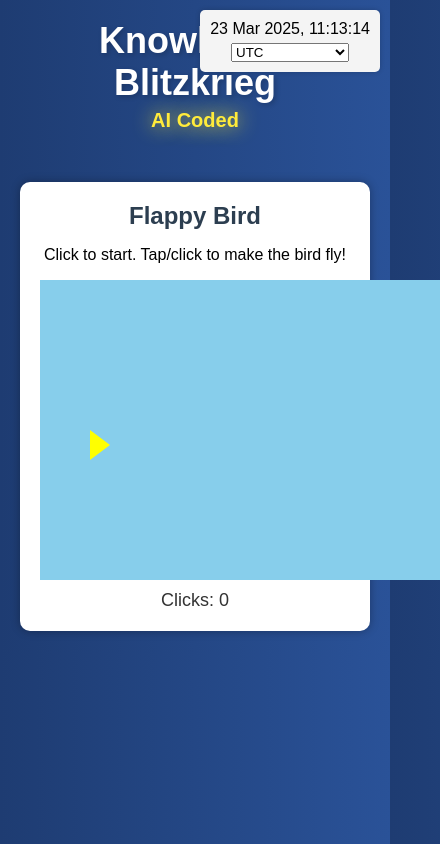
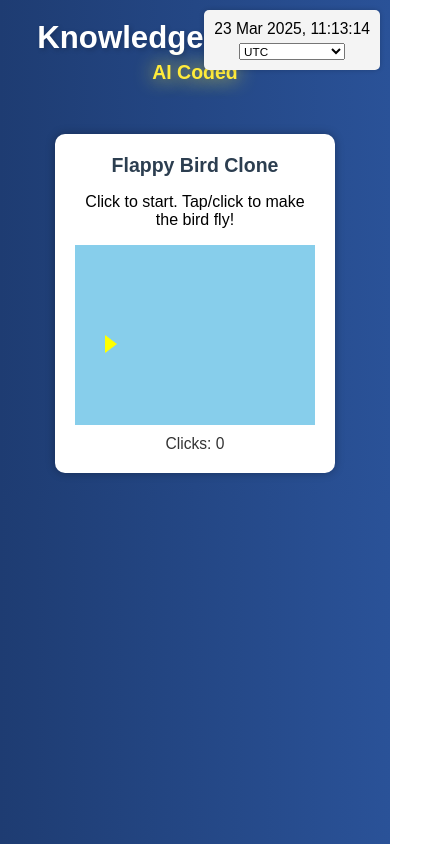
Before and after one commit to karthikravee/learnonthego, a plain HTML site: page index.html in a window 390 px wide. Shown: the whole page, 440 px wide, since content can reach past the window. Drawn offline with Linux system fonts and the light colour scheme.

Commit message:
Add files via upload

```diff
--- a/index.html
+++ b/index.html
@@ -13,14 +13,14 @@
             text-align: center;
         }
         .title {
-            font-size: 36px;
+            font-size: 50px;
             font-weight: bold;
             color: #ffffff;
             text-shadow: 2px 2px 5px rgba(0, 0, 0, 0.2);
             margin-bottom: 5px;
         }
         .subtitle {
-            font-size: 20px;
+            font-size: 30px;
             font-weight: bold;
             color: #ffeb3b;
             text-shadow: 0px 0px 10px #ffeb3b;
@@ -35,16 +35,18 @@
             }
         }
         .timestamp-container {
-            position: absolute;
+            position: fixed;
             top: 10px;
             right: 10px;
             background: #f4f4f4;
             padding: 10px;
             border-radius: 5px;
             box-shadow: 0 0 5px rgba(0, 0, 0, 0.2);
+            font-size: 20px;
         }
         select {
             margin-top: 5px;
+            font-size: 16px;
         }
         .game-container {
             margin-top: 50px;
@@ -52,8 +54,11 @@
             padding: 20px;
             border-radius: 10px;
             box-shadow: 0 0 10px rgba(0, 0, 0, 0.3);
-            width: 100%;
+            width: 80%;
+            max-width: 600px;
             box-sizing: border-box;
+            margin-left: auto;
+            margin-right: auto;
         }
         .game-title {
             font-size: 24px;
@@ -62,7 +67,7 @@
             color: #2c3e50;
         }
         .click-counter {
-            font-size: 18px;
+            font-size: 20px;
             margin-top: 10px;
             color: #333;
         }
@@ -70,6 +75,28 @@
             background: #87CEEB;
             display: block;
             margin: auto;
+            width: 100%;
+            height: auto;
+        }
+        @media (max-width: 768px) {
+            .title {
+                font-size: 8vw;
+            }
+            .subtitle {
+                font-size: 5vw;
+            }
+            .timestamp-container {
+                font-size: 4vw;
+            }
+            select {
+                font-size: 3vw;
+            }
+            .game-title {
+                font-size: 5vw;
+            }
+            .click-counter {
+                font-size: 4vw;
+            }
         }
     </style>
 </head>
@@ -88,7 +115,7 @@
     </div>
 
     <div class="game-container">
-        <div class="game-title">Flappy Bird</div>
+        <div class="game-title">Flappy Bird Clone</div>
         <p>Click to start. Tap/click to make the bird fly!</p>
         <canvas id="birdGame" width="400" height="300"></canvas>
         <div class="click-counter">Clicks: <span id="clickCount">0</span></div>
```
